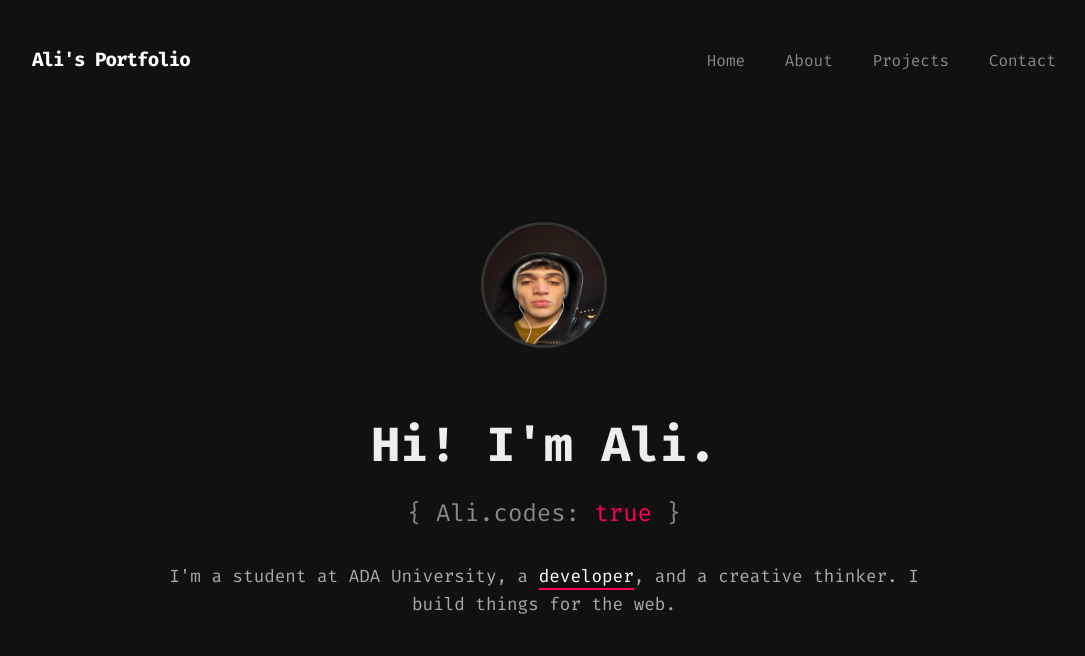
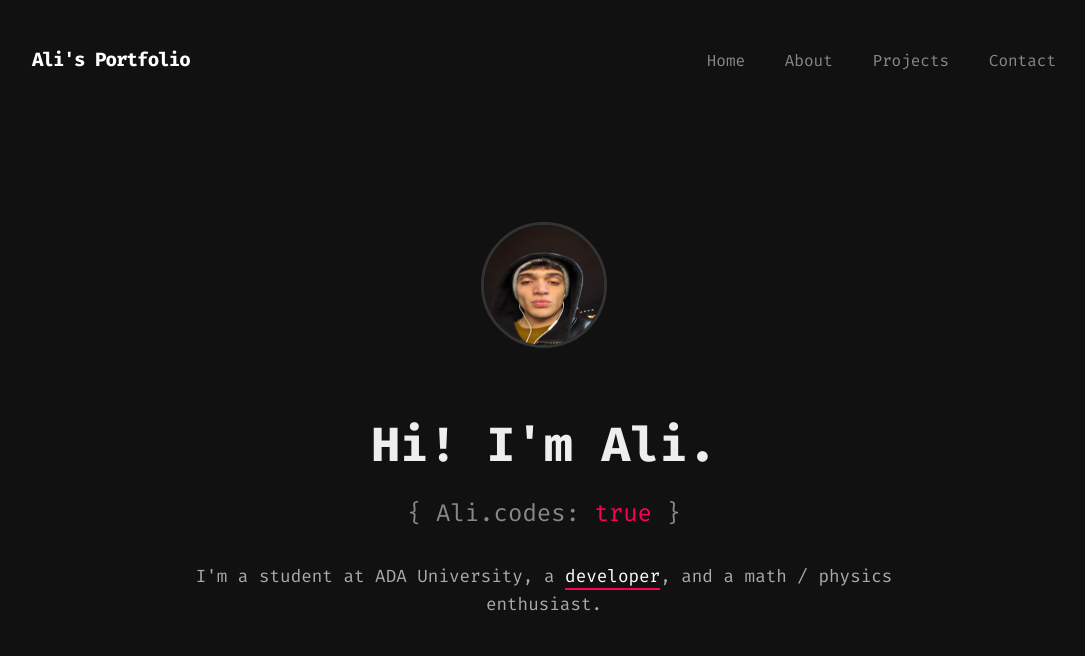
Before and after one commit to alihuseynli-dot/SITE1101_Ali_Huseynli_Project3, a plain HTML site: page index.html in a window 1280 px wide. Shown: the top 656 px of the page, without its empty margins (96-1181 px from the left). Drawn offline with Linux system fonts and the light colour scheme.

Commit message:
Altered one final mistake about index page

```diff
--- a/index.html
+++ b/index.html
@@ -27,7 +27,7 @@
 
     <p class="bio">
         I'm a student at ADA University, a <span class="highlight">developer</span>,
-        and a creative thinker. I build things for the web.
+       and a math / physics enthusiast.
     </p>
 
     <div class="social-icons">
```
